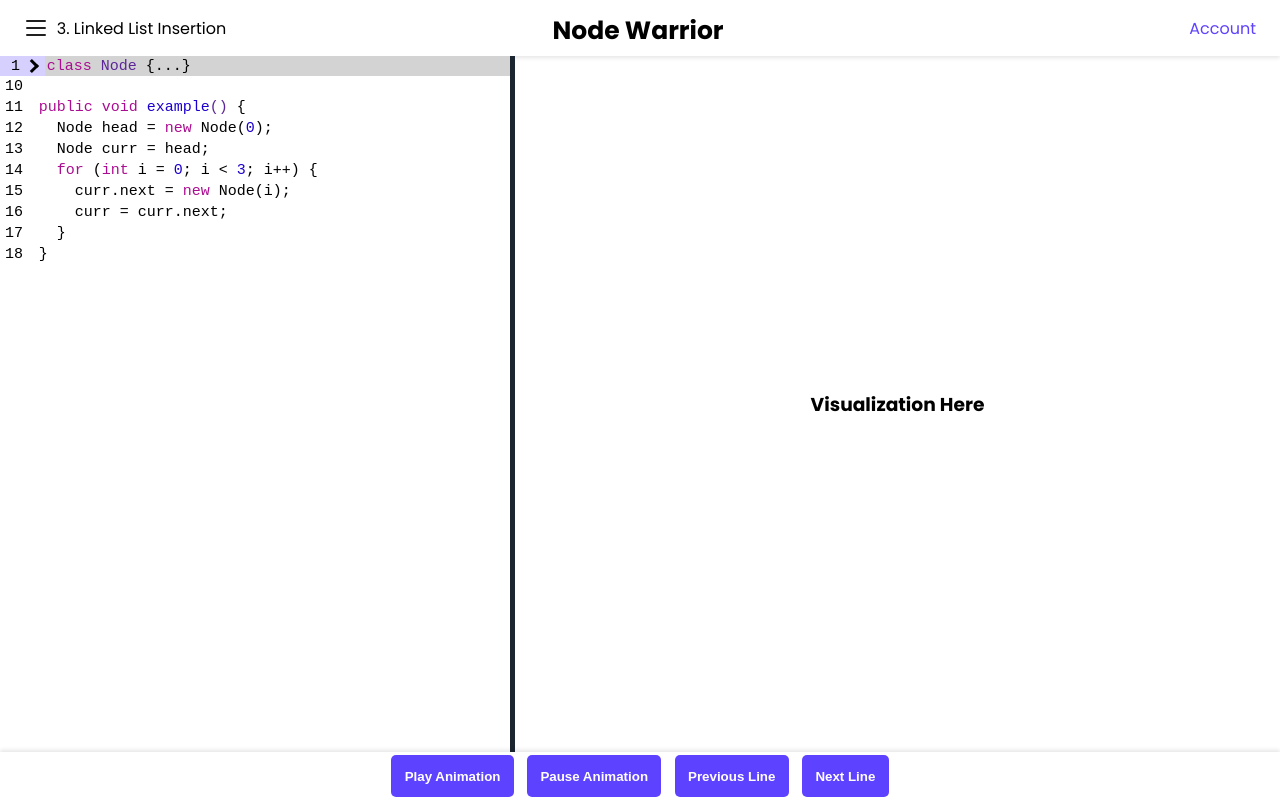
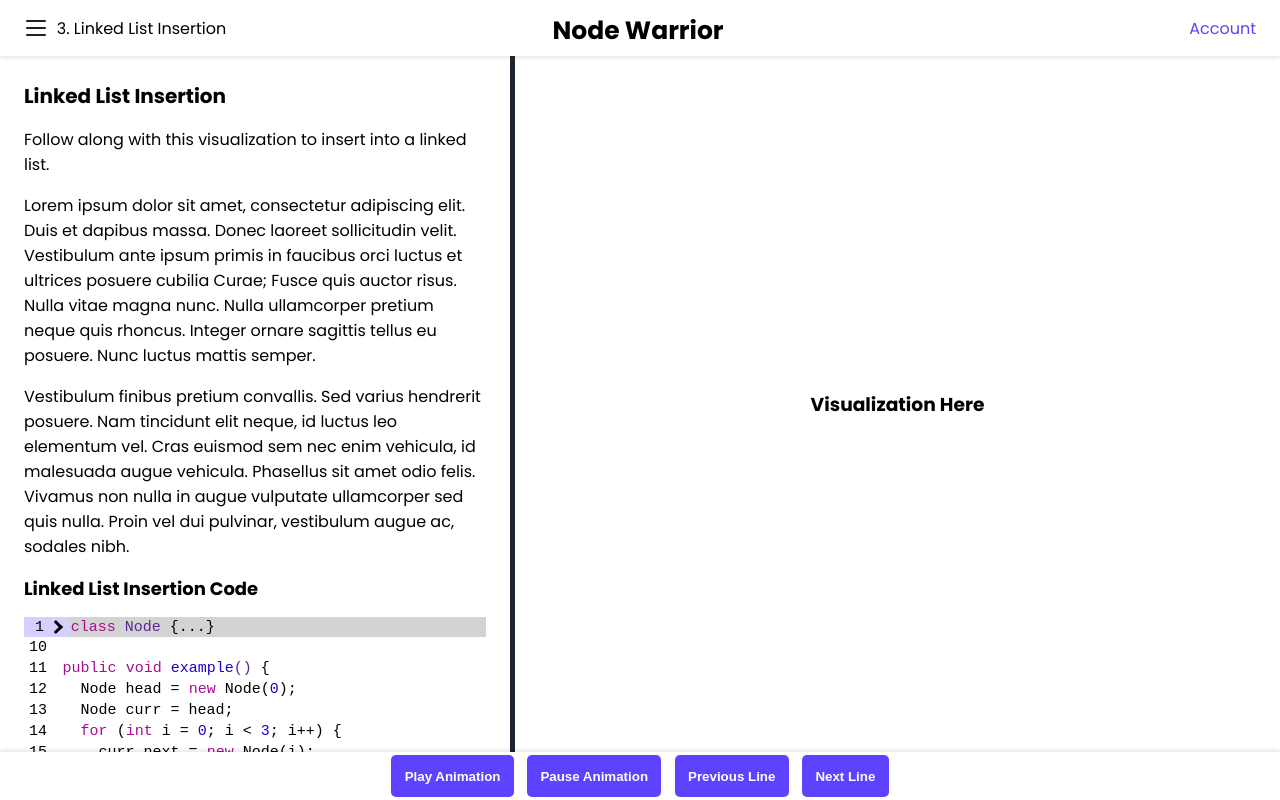
Before and after one commit to hawkticehurst/destructure-io, a React (Create React App) app: page / in a window 1280 px wide. Built offline with nearby package versions, Linux system fonts and the light colour scheme.

Commit message:
Update LearningModule component to include the TextContent component

```diff
--- a/src/components/LearningModule.js
+++ b/src/components/LearningModule.js
@@ -1,6 +1,7 @@
 import React, { useState } from 'react';
 import TwoPaneResizable from './common/TwoPaneResizable';
 import CodeDisplay from './code-display/CodeDisplay';
+import TextContent from './common/TextContent';
 import useInterval from '../hooks/useInterval';
 
 // TODO Remove this. We will probably want to load these in from some submodule component later
@@ -75,19 +76,13 @@ function LearningModule() {
       <div className="learning-module-container">
         <TwoPaneResizable
           firstComponent={
-            <CodeDisplay language={language} codeData={data} selectedLine={trueSelecteLineMap.get(selectedLine)} />
-            // <TwoPaneResizable
-            //   firstComponent={
-            //     <div className="filler-text">
-            //       Text Content Here
-            //     </div>
-            //   }
-            //   secondComponent={
-            //     <CodeDisplay language={language} codeData={data} selectedLine={trueSelecteLineMap.get(selectedLine)} />
-            //   }
-            //   initialStartSize={30}
-            //   splitHorizontal={true}
-            // />
+            <TextContent
+              contentTitleString="Linked List Insertion"
+              contentFirstParagraph="Follow along with this visualization to insert into a linked list."
+              contentSecondParagraph="Lorem ipsum dolor sit amet, consectetur adipiscing elit. Duis et dapibus massa. Donec laoreet sollicitudin velit. Vestibulum ante ipsum primis in faucibus orci luctus et ultrices posuere cubilia Curae; Fusce quis auctor risus. Nulla vitae magna nunc. Nulla ullamcorper pretium neque quis rhoncus. Integer ornare sagittis tellus eu posuere. Nunc luctus mattis semper."
+              contentThirdParagraph="Vestibulum finibus pretium convallis. Sed varius hendrerit posuere. Nam tincidunt elit neque, id luctus leo elementum vel. Cras euismod sem nec enim vehicula, id malesuada augue vehicula. Phasellus sit amet odio felis. Vivamus non nulla in augue vulputate ullamcorper sed quis nulla. Proin vel dui pulvinar, vestibulum augue ac, sodales nibh."
+              codeDisplay={<CodeDisplay language={language} codeData={data} selectedLine={trueSelecteLineMap.get(selectedLine)} />}
+            />
           }
           secondComponent={
             <div className="filler-text">
```
